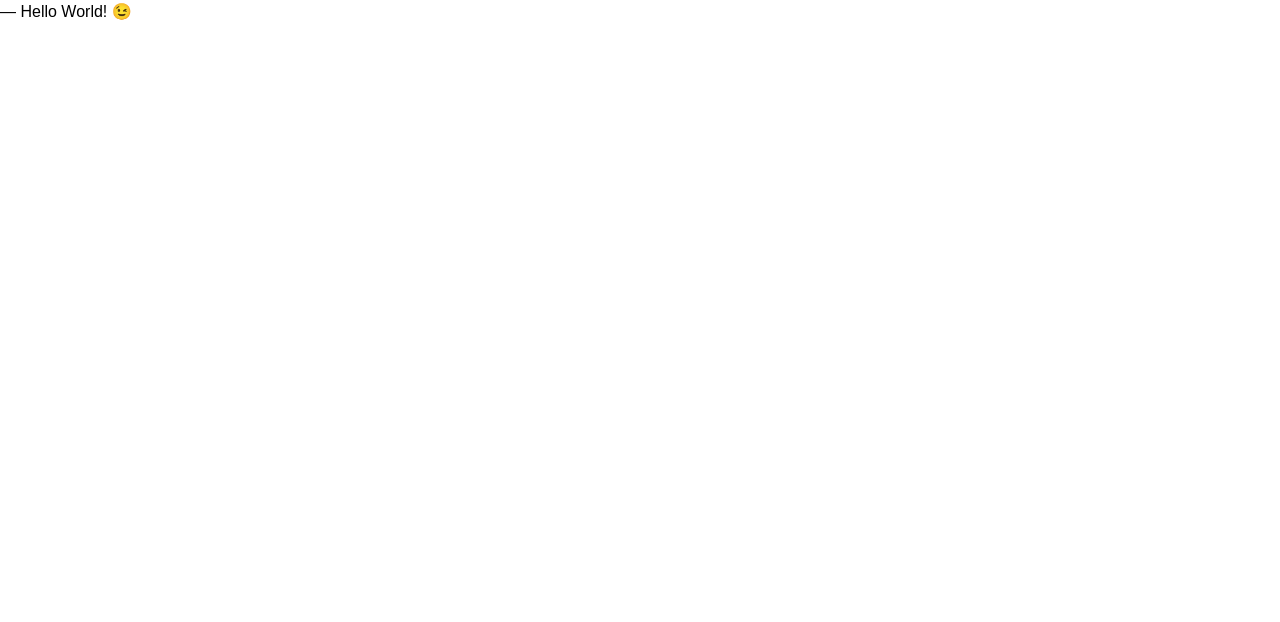
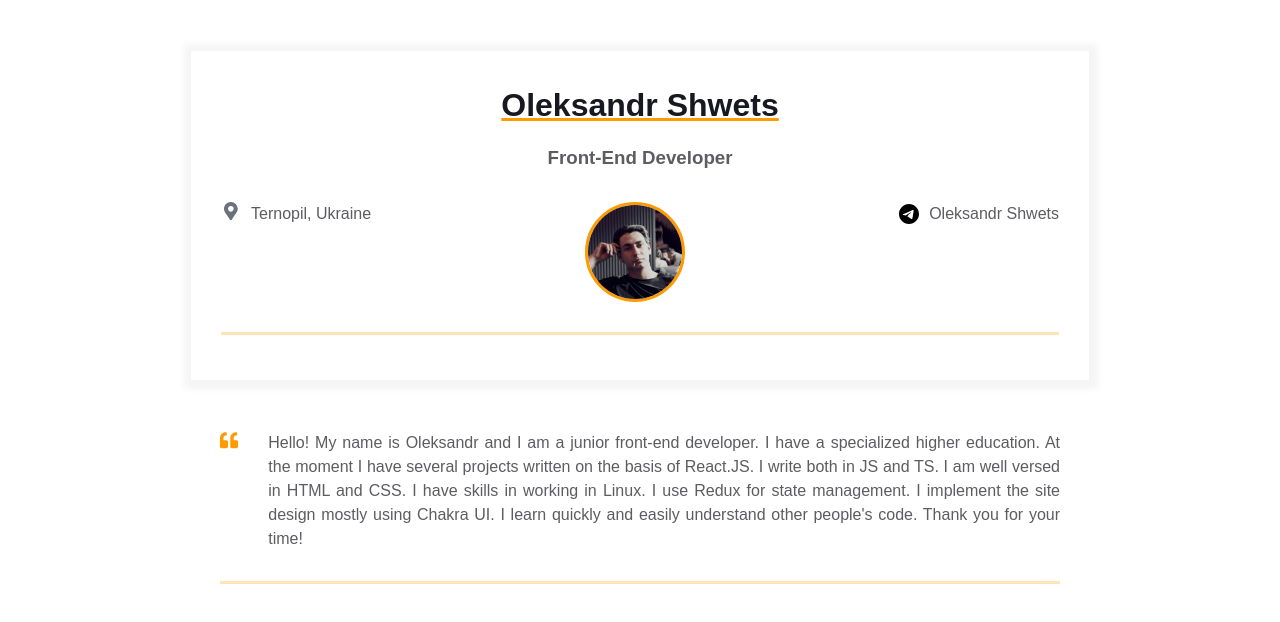
Before and after one commit to Username-Loading/homepage, a plain HTML site: page index.html in a window 1280 px wide. Drawn offline with Linux system fonts and the light colour scheme.

Commit message:
add primary content block

```diff
--- a/index.html
+++ b/index.html
@@ -8,6 +8,83 @@
     <title>Résumé</title>
   </head>
   <body>
-    ― Hello World! &#x1F609;
+    <main>
+      <div class="resume">
+        <div class="container">
+          <div class="resume__block">
+            <h1 class="contact-info__header">Oleksandr Shwets</h1>
+            <h3 class="contact-info__sub-header">Front-End Developer</h3>
+
+            <div class="contact_info_container fh">
+              <div class="contact-info__block"><a href="" rel="author" class="contact-info__item">
+                <div class="contact-info__item-icon-wrapper">
+                  <svg
+                    class="contact-info__item-icon"
+                    xmlns="http://www.w3.org/2000/svg"
+                    viewBox="0 0 384 512"
+                  >
+                    <path
+                      d="M172.268 501.67C26.97 291.031 0 269.413 0 192 0 85.961 85.961 0 192
+                      0s192 85.961 192 192c0 77.413-26.97 99.031-172.268 309.67-9.535
+                      13.774-29.93 13.773-39.464 0zM192 272c44.183 0 80-35.817
+                      80-80s-35.817-80-80-80-80 35.817-80 80 35.817 80 80 80z"
+                    ></path>
+                  </svg>
+                </div>
+                <span>Ternopil, Ukraine</span>
+              </a></div>
+
+              <div class="contact-info__block contact-info__block--center">
+                <img
+                  class="contact-info__avatar"
+                  src="assets/avatar.png"
+                  alt="Avatar"
+                />
+              </div>
+
+              <div class="contact-info__block"><a
+                href="https://web.telegram.org/k/#@Oleksandr_Shwets"
+                rel="author"
+                class="contact-info__item"
+              >
+                <div class="contact-info__item-icon-wrapper">
+                  <svg xmlns="http://www.w3.org/2000/svg" viewBox="0 0 496 512"><!--!Font Awesome Free 6.7.2 by @fontawesome - https://fontawesome.com License - https://fontawesome.com/license/free Copyright 2025 Fonticons, Inc.--><path d="M248 8C111 8 0 119 0 256S111 504 248 504 496 393 496 256 385 8 248 8zM363 176.7c-3.7 39.2-19.9 134.4-28.1 178.3-3.5 18.6-10.3 24.8-16.9 25.4-14.4 1.3-25.3-9.5-39.3-18.7-21.8-14.3-34.2-23.2-55.3-37.2-24.5-16.1-8.6-25 5.3-39.5 3.7-3.8 67.1-61.5 68.3-66.7 .2-.7 .3-3.1-1.2-4.4s-3.6-.8-5.1-.5q-3.3 .7-104.6 69.1-14.8 10.2-26.9 9.9c-8.9-.2-25.9-5-38.6-9.1-15.5-5-27.9-7.7-26.8-16.3q.8-6.7 18.5-13.7 108.4-47.2 144.6-62.3c68.9-28.6 83.2-33.6 92.5-33.8 2.1 0 6.6 .5 9.6 2.9a10.5 10.5 0 0 1 3.5 6.7A43.8 43.8 0 0 1 363 176.7z"/></svg>
+                </div>
+                <span>Oleksandr Shwets</span>
+              </a>
+             </div>
+            </div>
+          </div>
+        </div>
+      </div>
+    </main>
+    <div class="container">
+      <div class="resume__block">
+        <div class="intro">
+          <div class="intro__icon-wrapper">
+            <svg
+              class="intro__icon"
+              xmlns="http://www.w3.org/2000/svg"
+              viewBox="0 0 512 512"
+            >
+              <path
+                d="M464 256h-80v-64c0-35.3 28.7-64 64-64h8c13.3 0 24-10.7
+                24-24V56c0-13.3-10.7-24-24-24h-8c-88.4 0-160 71.6-160 160v240c0
+                26.5 21.5 48 48 48h128c26.5 0 48-21.5
+                48-48V304c0-26.5-21.5-48-48-48zm-288 0H96v-64c0-35.3 28.7-64
+                64-64h8c13.3 0 24-10.7 24-24V56c0-13.3-10.7-24-24-24h-8C71.6
+                32 0 103.6 0 192v240c0 26.5 21.5 48 48 48h128c26.5 0 48-21.5
+                48-48V304c0-26.5-21.5-48-48-48z"
+              ></path>
+            </svg>
+          </div>
+          <p class="intro_text">
+            Hello! My name is Oleksandr and I am a junior front-end developer.
+            I have a specialized higher education. At the moment I have several projects written on the basis of React.JS. I write both in JS and TS. I am well versed in HTML and CSS. I have skills in working in Linux. I use Redux for state management. I implement the site design mostly using Chakra UI. I learn quickly and easily understand other people's code.
+            Thank you for your time!
+          </p>
+        </div>
+      </div>
+    </div>
   </body>
 </html>
```
